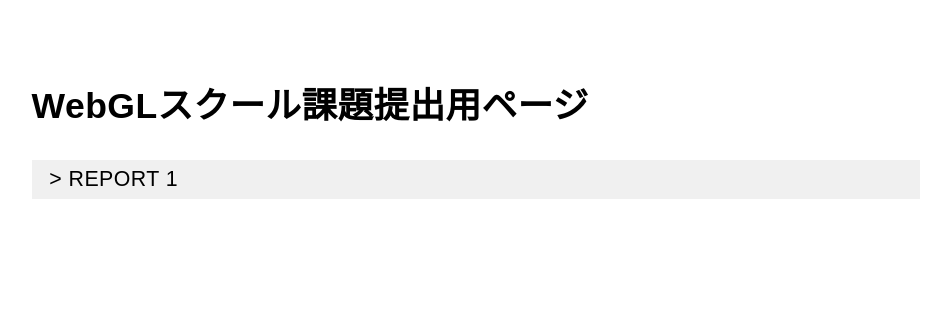
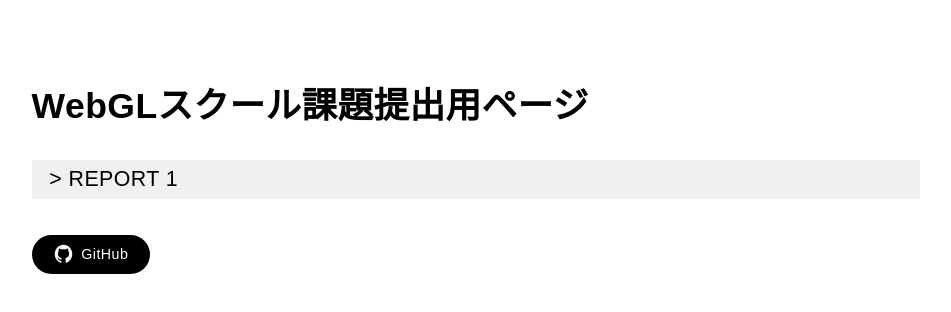
Before and after one commit to matsurai25/webgl-school-2024, a Next.js app: page / in a window 1280 px wide. Shown: the top 312 px of the page, without its empty margins (164-1115 px from the left). Built offline with nearby package versions, Linux system fonts and the light colour scheme.

Commit message:
GitHubへのリンクを追加

```diff
--- /dev/null
+++ b/components/common.tsx
@@ -0,0 +1,52 @@
+import { media } from '@/const'
+import Link from 'next/link'
+import { css, styled } from 'styled-components'
+
+export const LinkArea = styled.div`
+  position: fixed;
+  top: 2rem;
+  left: 2rem;
+  z-index: 100;
+  display: flex;
+  gap: 1.6rem;
+
+  ${media.mobile} {
+    top: 1.6rem;
+    left: 1.6rem;
+  }
+`
+
+export const linkStyle = css`
+  color: #fff;
+  text-decoration: none;
+  font-size: 1.6rem;
+  background-color: #000000;
+  padding: 1rem 2.4rem;
+  border-radius: 4rem;
+  display: flex;
+  align-items: center;
+  gap: 0.8rem;
+
+  &:hover {
+    opacity: 0.8;
+  }
+
+  ${media.mobile} {
+    font-size: 1.2rem;
+    padding: 0.8rem 2rem;
+  }
+`
+
+export const LinkButton = styled(Link)`
+  ${linkStyle}
+`
+
+export const SourceLinkButton = styled.a`
+  ${linkStyle}
+`
+
+export const Icon = styled.img`
+  width: 2.4rem;
+  height: 2.4rem;
+  display: inline-block;
+`
--- a/pages/index.tsx
+++ b/pages/index.tsx
@@ -1,3 +1,4 @@
+import { Icon, SourceLinkButton } from '@/components/common'
 import { media } from '@/const'
 import Head from 'next/head'
 import Link from 'next/link'
@@ -16,6 +17,18 @@ export default function Home() {
           <List>
             <NavItem href='/report1'>&gt; REPORT 1</NavItem>
           </List>
+          <ButtonArea>
+            <SourceLinkButton
+              href={
+                'https://github.com/matsurai25/webgl-school-2024/'
+              }
+              target={'_blank'}
+              rel='noopener noreferrer'
+            >
+              <Icon src={'/icon-github.svg'} />
+              GitHub
+            </SourceLinkButton>
+          </ButtonArea>
         </Inner>
       </Wrapper>
     </>
@@ -68,3 +81,9 @@ const NavItem = styled(Link)`
     font-size: 1.6rem;
   }
 `
+
+const ButtonArea = styled.div`
+  margin-top: 4rem;
+  display: flex;
+  justify-content: flex-start;
+`
```
Also changed, not shown: pages/report1/index.tsx (+23 -24 lines), public/icon-back.svg (added), public/icon-github.svg (added).
